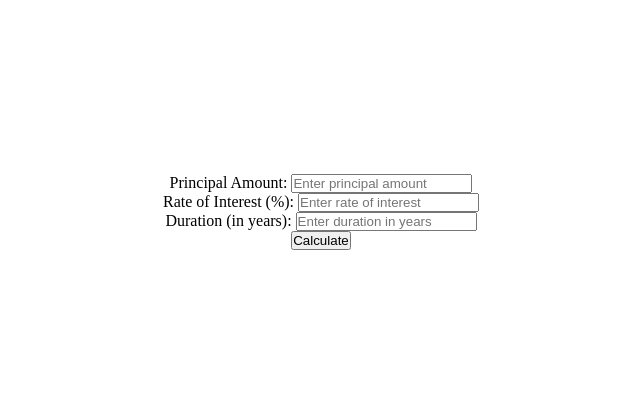
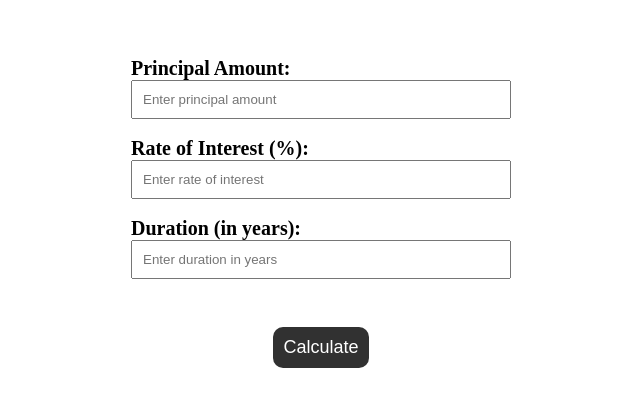
Before and after one commit to rajjitlai/BCA-4th-Sem, a plain HTML site: page Web Tech/Remaining-Practical/practical-08.html in a window 1280 px wide. Shown: the part 188-594 px from the top of the page, without its empty margins (319-959 px from the left). Drawn offline with Linux system fonts and the light colour scheme.

Commit message:
practical-08-styles-added

```diff
--- a/Web Tech/Remaining-Practical/css/style.css
+++ b/Web Tech/Remaining-Practical/css/style.css
@@ -7,8 +7,45 @@
 body{
     width: 100%;
     height: 100vh;
+}
+
+.container{
+    width: 100%;
+    height: 100vh;
     display: flex;
+    align-items: center;
     justify-content: center;
-    align-items: center;
-    text-align: center;
+    flex-direction: column;
 }
+
+.container .card{
+    max-width: 380px;
+    width: 100%;
+}
+
+.container .card div{
+    display: flex;
+    justify-content: space-between;
+    flex-direction: column;
+}
+
+.container label{
+    font-size: 20px;
+    font-weight: 600;
+}
+
+.container input{
+    padding: 10px;
+    outline: none;
+}
+
+.container button{
+    margin-top: 30px;
+    padding: 10px;
+    border: none;
+    outline: none;
+    background: #313131;
+    color: #fff;
+    font-size: 18px;
+    border-radius: 10px;
+}
--- a/Web Tech/Remaining-Practical/practical-08.html
+++ b/Web Tech/Remaining-Practical/practical-08.html
@@ -20,15 +20,22 @@
 
 <body>
     <div class="container">
+        <div class="card">
+            <div>
                 <label for="principal">Principal Amount:</label>
                 <input type="number" id="principal" placeholder="Enter principal amount" required><br>
+            </div>
 
+            <div>
                 <label for="rate">Rate of Interest (%):</label>
                 <input type="number" id="rate" placeholder="Enter rate of interest" required><br>
+            </div>
 
+            <div>
                 <label for="duration">Duration (in years):</label>
                 <input type="number" id="duration" placeholder="Enter duration in years" required><br>
-
+            </div>
+        </div>
         <button onclick="calculateSimpleInterest()">Calculate</button>
     </div>
 </body>
```
Lines whose indentation alone changed are shown as unchanged.
